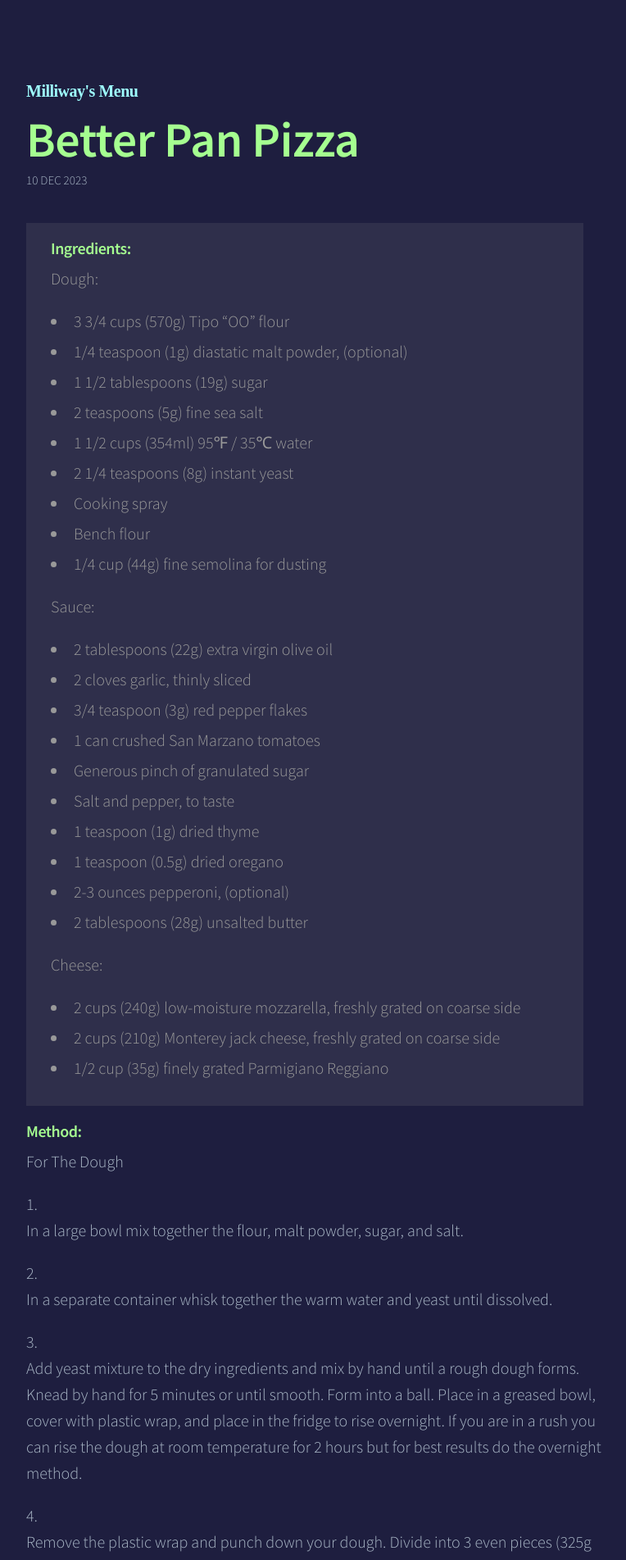
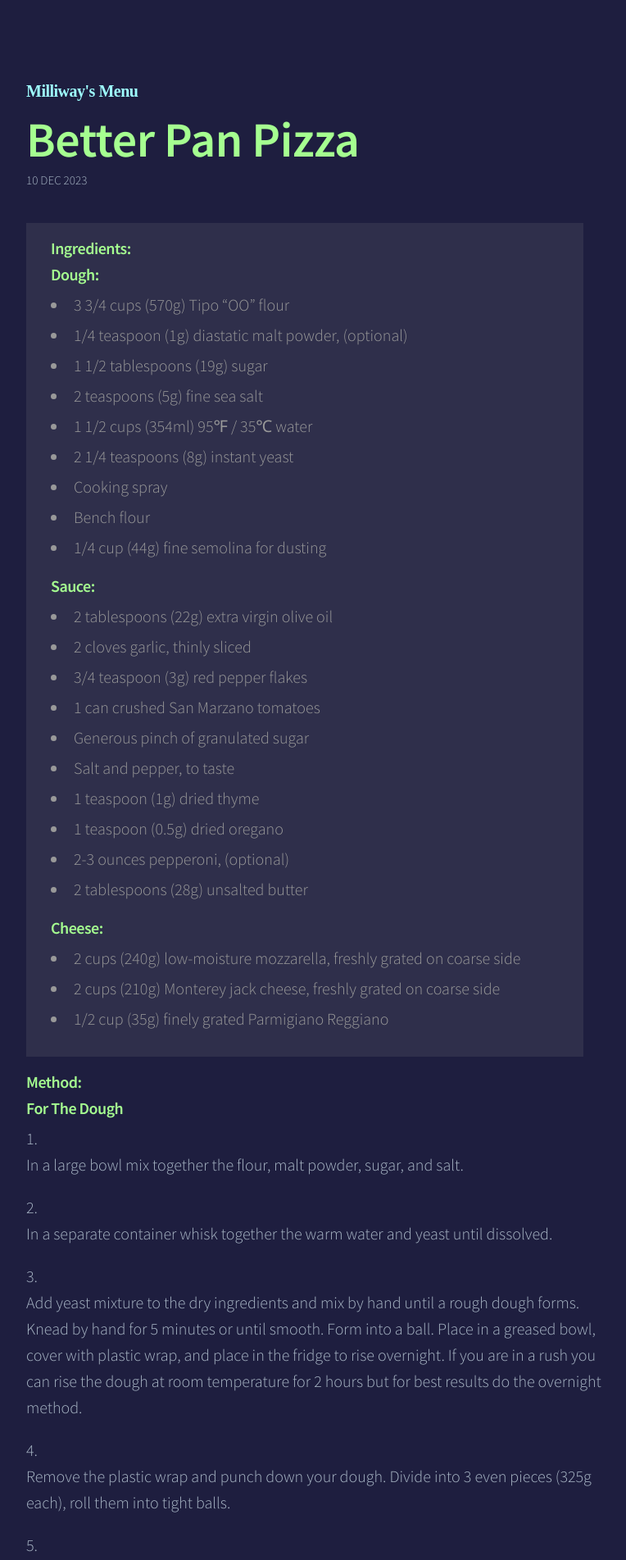
Before and after one commit to YaDryBug/yadrybug.github.io, a Jekyll site: the page built from _posts/2023-12-10-better-pan-pizza.markdown, in a window 1280 px wide. Shown: the top 1903 px of the page at 82% size, without its empty margins (248-1012 px from the left). Built offline with Jekyll 4.4.1, drawn with Linux system fonts in a browser that asks for light colours; some web fonts are replaced.

Commit message:
updating formatting

```diff
--- a/_posts/2023-12-10-better-pan-pizza.markdown
+++ b/_posts/2023-12-10-better-pan-pizza.markdown
@@ -6,7 +6,7 @@ categories: pizza
 ---
 > #### Ingredients:
 >
-> Dough:
+> ##### Dough:
 >
 > - 3 3/4 cups (570g) Tipo “OO” flour
 > - 1/4 teaspoon (1g) diastatic malt powder, (optional)
@@ -18,7 +18,7 @@ categories: pizza
 > - Bench flour
 > - 1/4 cup (44g) fine semolina for dusting
 >
-> Sauce:
+> ##### Sauce:
 >
 > - 2 tablespoons (22g) extra virgin olive oil
 > - 2 cloves garlic, thinly sliced
@@ -31,7 +31,7 @@ categories: pizza
 > - 2-3 ounces pepperoni, (optional)
 > - 2 tablespoons (28g) unsalted butter
 >
-> Cheese:
+> ##### Cheese:
 >
 > - 2 cups (240g) low-moisture mozzarella, freshly grated on coarse side
 > - 2 cups (210g) Monterey jack cheese, freshly grated on coarse side
@@ -39,7 +39,7 @@ categories: pizza
 
 #### Method:
 
-For The Dough
+##### For The Dough
 
 1. In a large bowl mix together the flour, malt powder, sugar, and salt.
 
@@ -51,7 +51,7 @@ For The Dough
 
 5. Grease a sheet pan with cooking spray, lightly dust with flour and then lightly dust with the semolina. Place the dough on the prepared sheet pan, cover with plastic wrap and proof at room temperature for 2-3 hours.
 
-For The Pizza Sauce
+##### For The Pizza Sauce
 
 1. In a medium saucepan over medium heat, add the olive oil. Once the oil is hot add the garlic and cook for 1 minute or until lightly toasted. Stir in the red pepper flakes, and toast for 30 seconds or until fragrant.
 
@@ -59,7 +59,7 @@ For The Pizza Sauce
 
 3. Pour the sauce into a bowl and season with salt to taste. Stir in the butter until melted and emulsified. Set aside.
 
-Cooking Method
+##### Cooking Method
 
 1. Add the olive oil to a 10-inch cast iron skillet, making sure to coat the sides and bottom with the oil.
 
```
